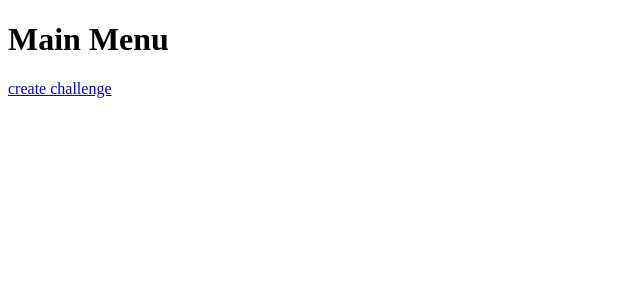
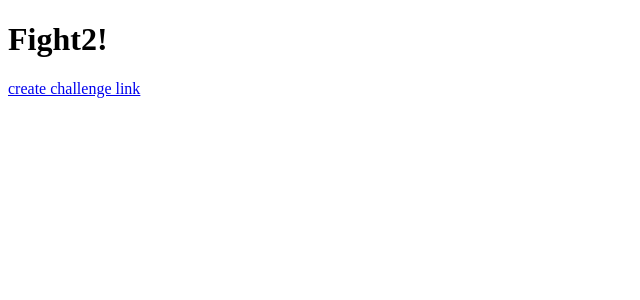
Before and after one commit to aiur-adept/fight2.js, a React app: page / in a window 1280 px wide. Shown: the top 300 px of the page, without its empty margins (0-640 px from the left). Built offline with nearby package versions, Linux system fonts and the light colour scheme.

Commit message:
some slight style/text changes

```diff
--- a/src/challenge.jsx
+++ b/src/challenge.jsx
@@ -41,7 +41,7 @@ function Challenge() {
                 maxWidth: '80%',
               }}
             />
-            <button onClick={copyToClipboard}>Copy</button>
+            <button onClick={copyToClipboard}>Copy</button>&nbsp;
             <div>send this link to your opponent</div>
           </div>
           <Link to={url}>Join Fight</Link>
--- a/src/main-menu.jsx
+++ b/src/main-menu.jsx
@@ -3,13 +3,13 @@ import { Link } from 'react-router-dom';
 
 const options = [
   // { path: '/fighter/create', label: 'create fighter' },
-  { path: '/challenge', label: 'create challenge' },
+  { path: '/challenge', label: 'create challenge link' },
 ];
 
 function MainMenu() {
   return (
     <div>
-      <h1>Main Menu</h1>
+      <h1>Fight2!</h1>
       {options.map((option) => (
         <div key={option.path} className="option">
           <Link to={option.path}>{option.label}</Link>
```
